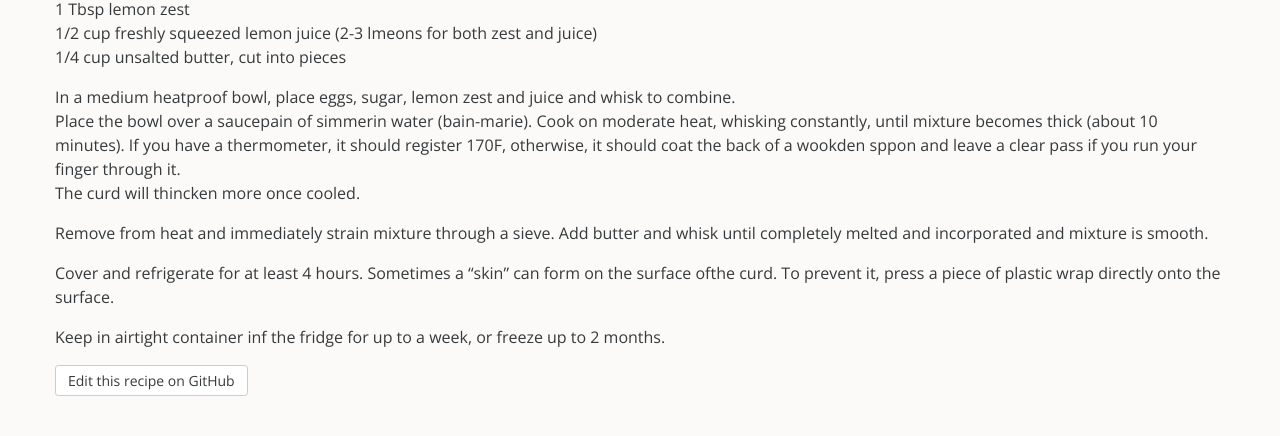
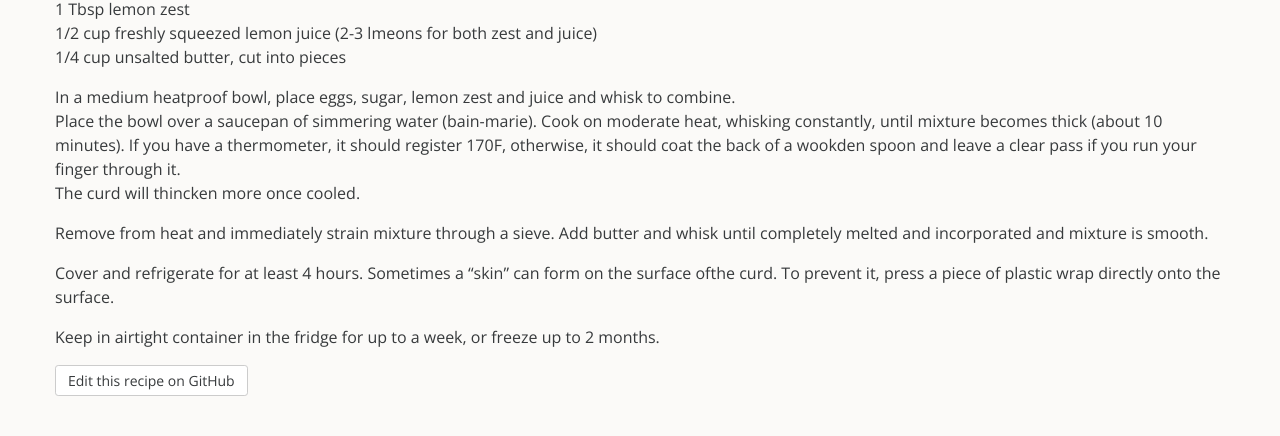
Before and after one commit to rdyar/tdfc, a Jekyll site: the page built from _desserts/lemon-curd.md, in a window 1280 px wide. Shown: the part 244-680 px from the top of the page. Built offline with Jekyll 4.4.1, drawn with Linux system fonts in a browser that asks for light colours.

Commit message:
Update lemon-curd.md

```diff
--- a/_desserts/lemon-curd.md
+++ b/_desserts/lemon-curd.md
@@ -9,9 +9,9 @@
 1/4 cup unsalted butter, cut into pieces
 
 In a medium heatproof bowl, place eggs, sugar, lemon zest and juice and whisk to combine.
-Place the bowl over a saucepain of simmerin water (bain-marie).  Cook on moderate heat, whisking constantly, until
+Place the bowl over a saucepan of simmering water (bain-marie).  Cook on moderate heat, whisking constantly, until
 mixture becomes thick (about 10 minutes).  If you have a thermometer, it should register 170F, otherwise, it should
-coat the back of a wookden sppon and leave a clear pass if you run your finger through it.
+coat the back of a wookden spoon and leave a clear pass if you run your finger through it.
 The curd will thincken more once cooled.
 
 Remove from heat and immediately strain mixture through a sieve.  Add butter and whisk until completely melted
@@ -20,4 +20,4 @@ and incorporated and mixture is smooth.
 Cover and refrigerate for at least 4 hours.  Sometimes a "skin" can form on the surface ofthe curd.  To prevent it,
 press a piece of plastic wrap directly onto the surface.
 
-Keep in airtight container inf the fridge for up to a week, or freeze up to 2 months.
+Keep in airtight container in the fridge for up to a week, or freeze up to 2 months.
```
